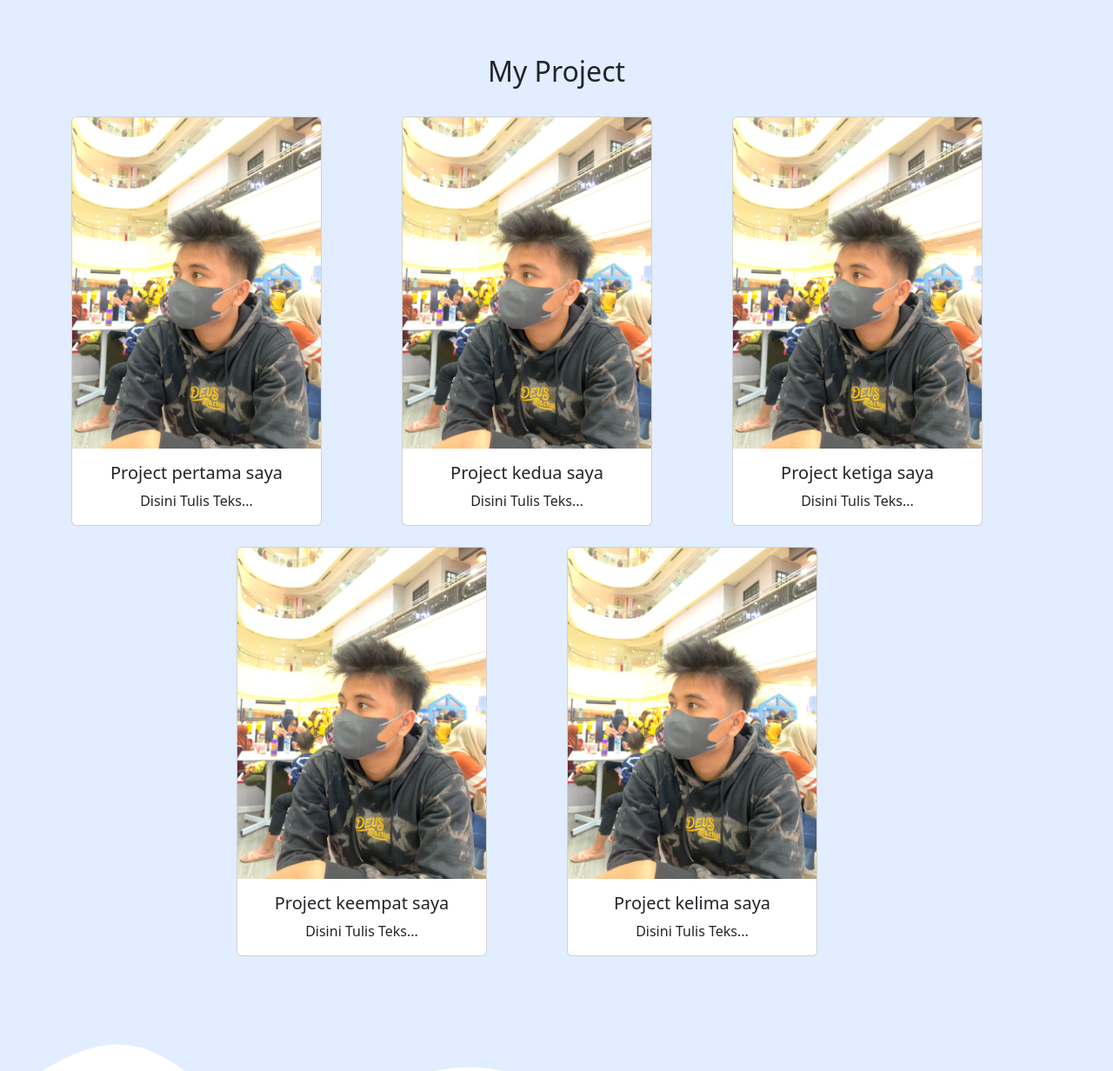
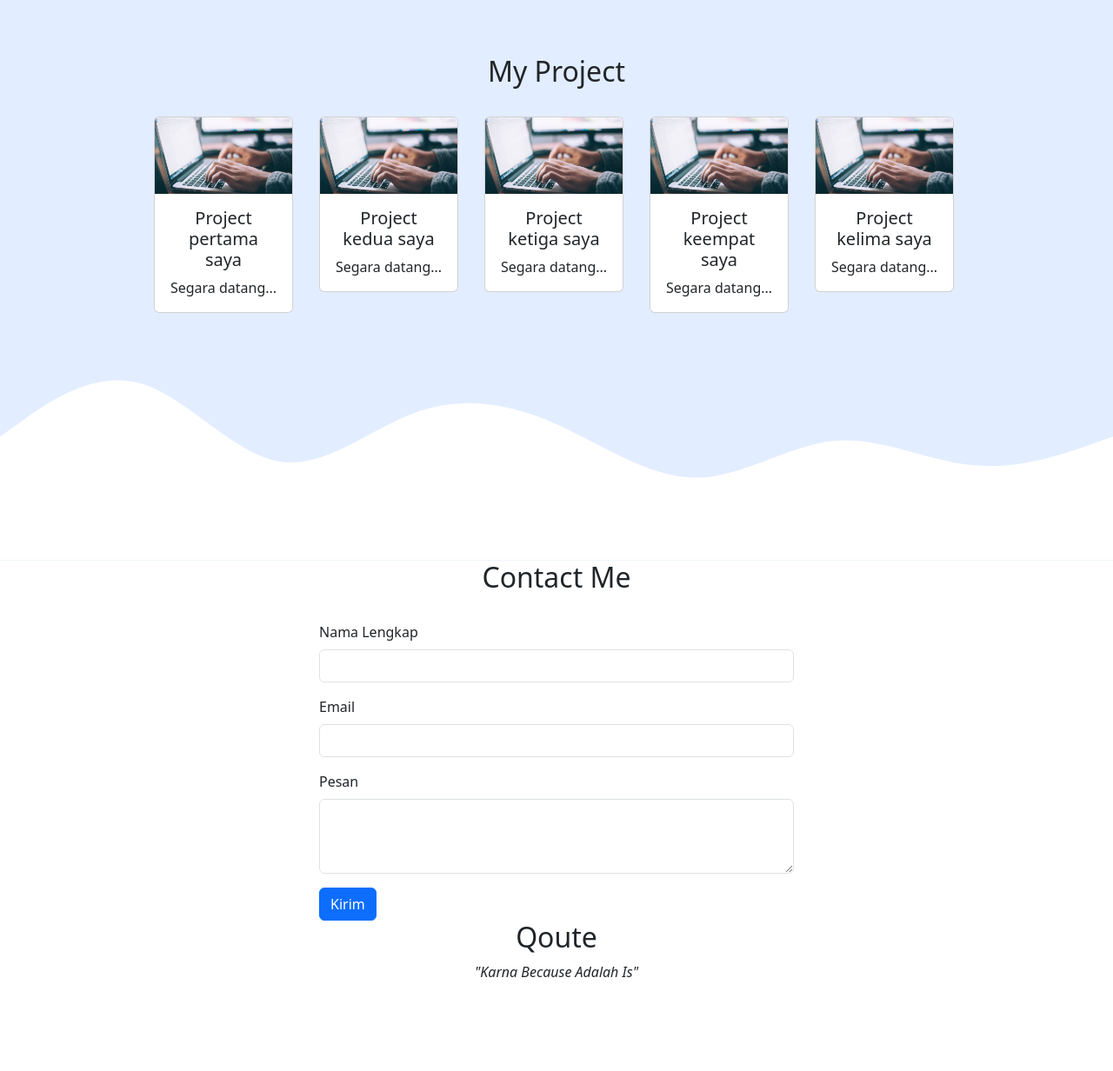
Before and after one commit to ValdoBarus/ValdoBarus.github.io, a plain HTML site: page index.html in a window 1280 px wide. Shown: the part 1180-2412 px from the top of the page at 87% size. Drawn offline with nearby package versions, Linux system fonts and the light colour scheme.

Commit message:
Add files via upload

```diff
--- a/index.html
+++ b/index.html
@@ -22,7 +22,7 @@
 </head>
   <body>
     <nav class="navbar navbar-expand-lg bg-primary navbar-dark fixed-top">
-        <div class="container-fluid">
+        <div class="container">
           <a class="navbar-brand" href="#">ValdoBarus</a>
           <button class="navbar-toggler" type="button" data-bs-toggle="collapse" data-bs-target="#navbarNav" aria-controls="navbarNav" aria-expanded="false" aria-label="Toggle navigation">
             <span class="navbar-toggler-icon"></span>
@@ -40,6 +40,9 @@
               </li>
               <li class="nav-item">
                 <a class="nav-link" href="#contact">Contact</a>
+              </li>
+              <li class="nav-item">
+                <a class="nav-link" href="#Qoute">Quote</a>
               </li>
             </ul>
           </div>
@@ -78,48 +81,48 @@
             </div>
           </div>
           <div class="row justify-content-center text-center">
-              <div class="col-md-4 mb-4">
-					<div class="card" style="width: 18rem;">
-						<img src="bg valdo.jpeg" class="card-img-top" alt="...">
+              <div class="col-md-2">
+					<div class="card" style="width: 10rem;">
+						<img src="hhh.jpeg" class="card-img-top" alt="...">
 						<div class="card-body">
 							<h5 class="card-title">Project pertama saya</h5>
-							<p class="card-text"> Disini Tulis Teks...</P>
+							<p class="card-text"> Segara datang...</P>
 						</div>
 					</div>
         </div>
-        <div class="col-md-4 mb-4">
-            <div class="card" style="width: 18rem;">
-              <img src="bg valdo.jpeg" class="card-img-top" alt="...">
+        <div class="col-md-2">
+            <div class="card" style="width: 10rem;">
+              <img src="hhh.jpeg" class="card-img-top" alt="...">
               <div class="card-body">
                 <h5 class="card-title">Project kedua saya</h5>
-                <p class="card-text"> Disini Tulis Teks...</P>
+                <p class="card-text"> Segara datang...</P>
               </div>
             </div>
           </div>
-          <div class="col-md-4 mb-4">
-              <div class="card" style="width: 18rem;">
-                <img src="bg valdo.jpeg" class="card-img-top" alt="...">
+          <div class="col-md-2">
+              <div class="card" style="width: 10rem;">
+                <img src="hhh.jpeg" class="card-img-top" alt="...">
                 <div class="card-body">
                   <h5 class="card-title">Project ketiga saya</h5>
-                  <p class="card-text"> Disini Tulis Teks...</P>
+                  <p class="card-text"> Segara datang...</P>
                 </div>
               </div>
             </div>
-            <div class="col-md-4 mb-4">
-                <div class="card" style="width: 18rem;">
-                  <img src="bg valdo.jpeg" class="card-img-top" alt="...">
+            <div class="col-md-2">
+                <div class="card" style="width: 10rem;">
+                  <img src="hhh.jpeg" class="card-img-top" alt="...">
                   <div class="card-body">
                     <h5 class="card-title">Project keempat saya</h5>
-                    <p class="card-text"> Disini Tulis Teks...</P>
+                    <p class="card-text"> Segara datang...</P>
                   </div>
                 </div>
               </div>
-              <div class="col-md-4 mb-4">
-                  <div class="card" style="width: 18rem;">
-                    <img src="bg valdo.jpeg" class="card-img-top" alt="...">
+              <div class="col-md-2">
+                  <div class="card" style="width: 10rem;">
+                    <img src="hhh.jpeg" class="card-img-top" alt="...">
                     <div class="card-body">
                       <h5 class="card-title">Project kelima saya</h5>
-                      <p class="card-text"> Disini Tulis Teks...</P>
+                      <p class="card-text"> Segara datang...</P>
                     </div>
                   </div>
                 </div>
@@ -153,6 +156,16 @@
             </form>
 		</div>
   </section>
+</section>
+<section id="Qoute">
+  <div class="container">
+    <div class="row text-center mb-4">
+      <div class="col">
+        <h2>Qoute</h2>
+        <div class="row justify-content-center">
+          <div class="col-md-6">
+            <i>"Karna Because Adalah Is"</i>
+          </section>
   <svg xmlns="http://www.w3.org/2000/svg" viewBox="0 0 1440 320"><path fill="#0099ff" fill-opacity="1" d="M0,256L16,229.3C32,203,64,149,96,160C128,171,160,245,192,266.7C224,288,256,256,288,240C320,224,352,224,384,202.7C416,181,448,139,480,117.3C512,96,544,96,576,101.3C608,107,640,117,672,133.3C704,149,736,171,768,170.7C800,171,832,149,864,154.7C896,160,928,192,960,224C992,256,1024,288,1056,282.7C1088,277,1120,235,1152,218.7C1184,203,1216,213,1248,197.3C1280,181,1312,139,1344,144C1376,149,1408,203,1424,229.3L1440,256L1440,320L1424,320C1408,320,1376,320,1344,320C1312,320,1280,320,1248,320C1216,320,1184,320,1152,320C1120,320,1088,320,1056,320C1024,320,992,320,960,320C928,320,896,320,864,320C832,320,800,320,768,320C736,320,704,320,672,320C640,320,608,320,576,320C544,320,512,320,480,320C448,320,416,320,384,320C352,320,320,320,288,320C256,320,224,320,192,320C160,320,128,320,96,320C64,320,32,320,16,320L0,320Z"></path></svg>
   <section id="credit">
   <div class="text-center text-light">
```
Also changed, not shown: hhh.jpeg (added).
